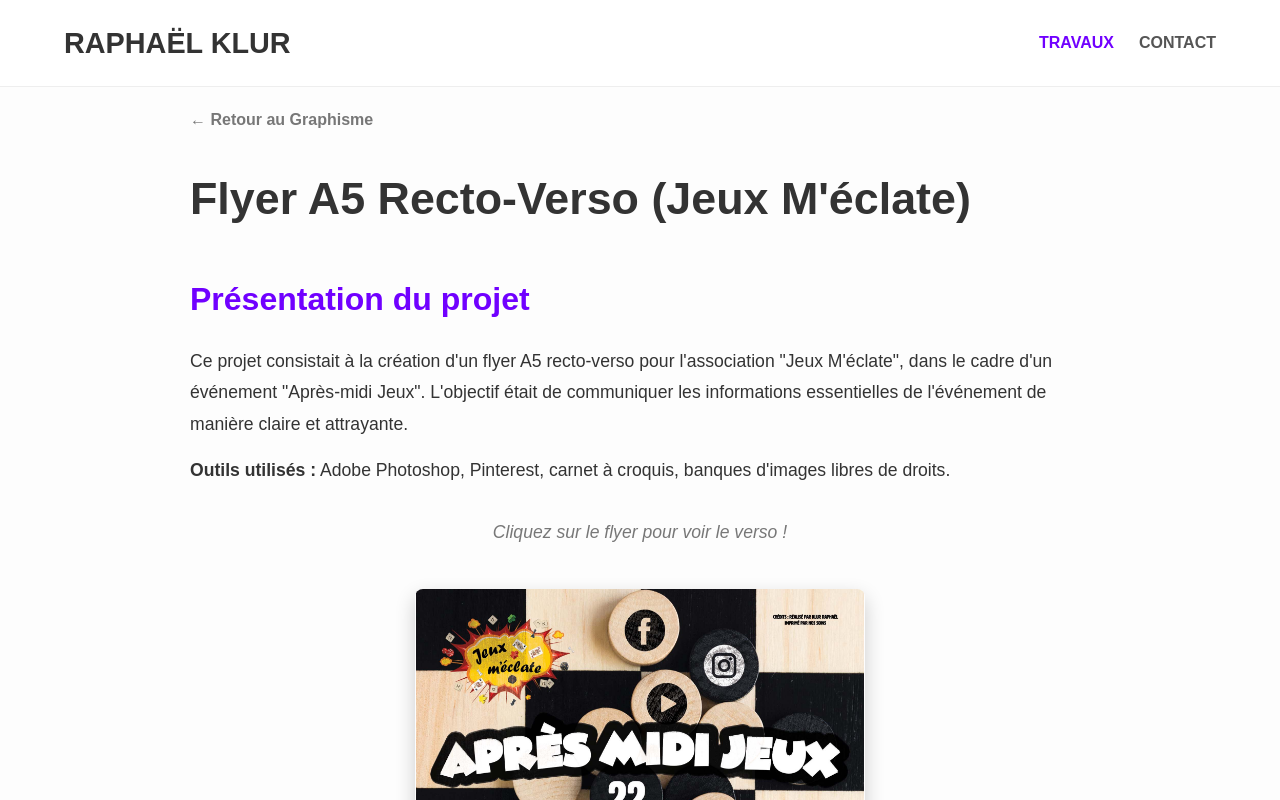
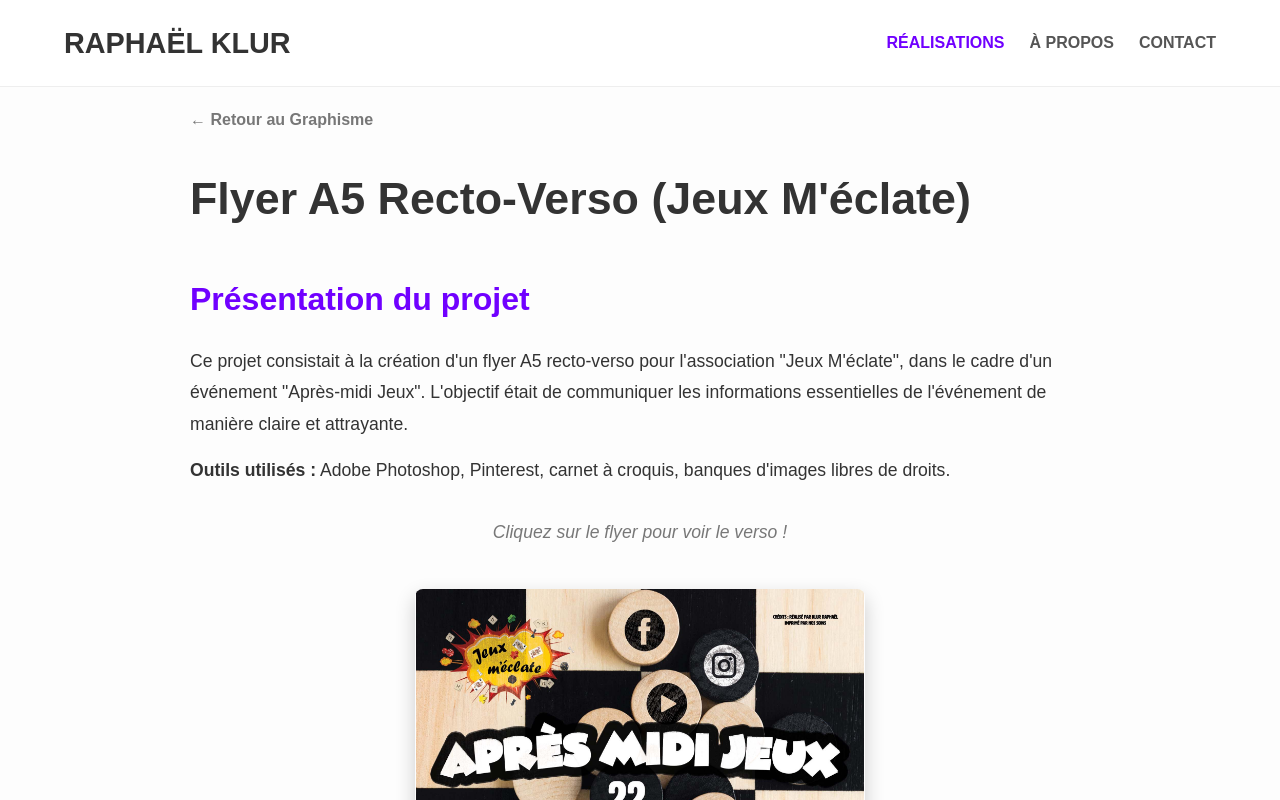
Before and after one commit to KLRaph8/PortFolio, a plain HTML site: page graphisme/graphisme-flyer-jeux-meclate.html in a window 1280 px wide. Shown: the top 800 px of the page. Drawn offline with Linux system fonts and the light colour scheme; files whose address does not match are found by name; a web font is replaced by a local one.

Commit message:
modifs menu

```diff
--- a/graphisme/graphisme-flyer-jeux-meclate.html
+++ b/graphisme/graphisme-flyer-jeux-meclate.html
@@ -29,7 +29,8 @@
         <nav class="main-nav">
             <ul>
                 <!-- Chemin Corrigé (remonte d'un niveau) -->
-                <li><a href="../index.html" class="active">TRAVAUX</a></li>
+                <li><a href="../index.html" class="active">RÉALISATIONS</a></li>
+                <li><a href="../a-propos.html">À PROPOS</a></li>
                 <li><a href="../contact.html">CONTACT</a></li>
             </ul>
         </nav>
```
